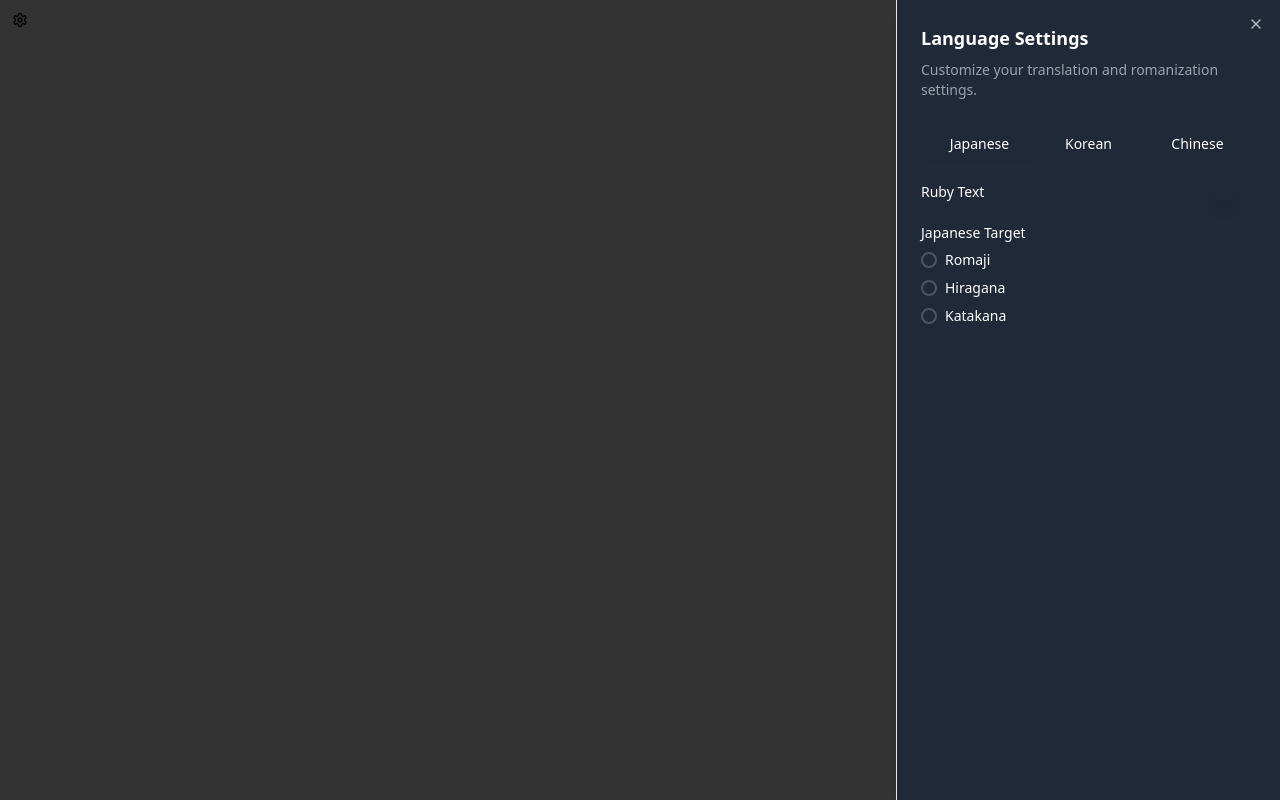
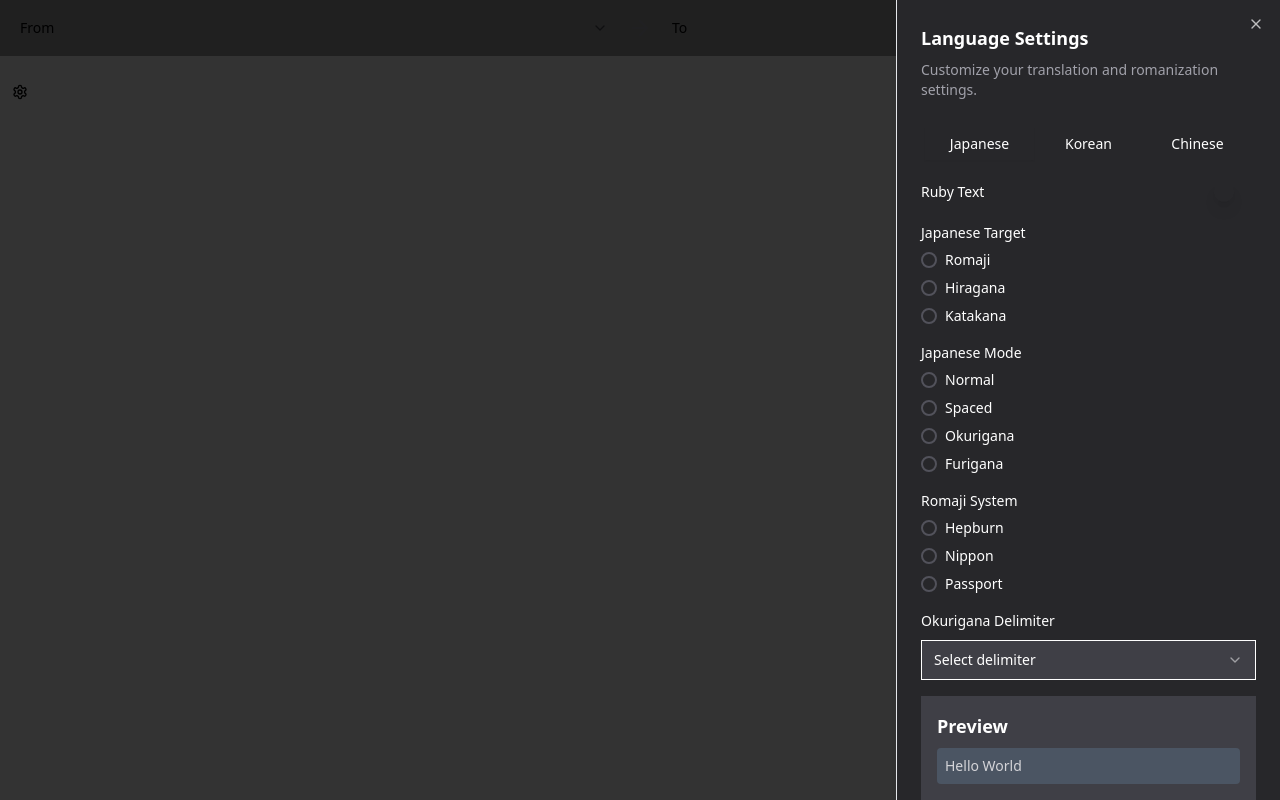
Before and after one commit to in-c0/spotify-lyrics-translator, a Next.js app: page /LanguageSettings in a window 1280 px wide. Both pictures are taken after a click on the button "Open settings". Built offline with nearby package versions, Linux system fonts and the light colour scheme.

Commit message:
Polished settings sheet UI

```diff
--- a/src/pages/LanguageSettings.tsx
+++ b/src/pages/LanguageSettings.tsx
@@ -1,34 +1,62 @@
-// components/LanguageSettings.tsx
+import React from 'react'
+import { ArrowRight, Settings } from 'lucide-react'
+import {
+  Select,
+  SelectContent,
+  SelectItem,
+  SelectTrigger,
+  SelectValue,
+} from "@/components/ui/select"
+import {
+  Sheet,
+  SheetContent,
+  SheetHeader,
+  SheetTitle,
+  SheetDescription,
+  SheetTrigger,
+} from "@/components/ui/sheet"
+import { Button } from "@/components/ui/button"
+import { Switch } from "@/components/ui/switch"
+import { Label } from "@/components/ui/label"
+import { RadioGroup, RadioGroupItem } from "@/components/ui/radio-group"
+import { Tabs, TabsContent, TabsList, TabsTrigger } from "@/components/ui/tabs"
+import LyricsPreview from './LyricsPreview'
 
-import React from 'react'
-import { Sheet, SheetContent, SheetHeader, SheetTitle, SheetDescription, SheetTrigger } from '@/components/ui/sheet'
-import { Button } from '@/components/ui/button'
-import { Settings } from 'lucide-react'
-import { Switch } from '@/components/ui/switch'
-import { Label } from '@/components/ui/label'
-import { Tabs, TabsContent, TabsList, TabsTrigger } from '@/components/ui/tabs'
-import { RadioGroup, RadioGroupItem } from '@/components/ui/radio-group'
+const languages = [
+  { code: 'auto', name: '🌐 Auto Detect' },
+  { code: 'en', name: '🇬🇧 English' },
+  { code: 'es', name: '🇪🇸 Spanish' },
+  { code: 'fr', name: '🇫🇷 French' },
+  { code: 'de', name: '🇩🇪 German' },
+  { code: 'ja', name: '🇯🇵 Japanese' },
+  { code: 'ko', name: '🇰🇷 Korean' },
+  { code: 'zh', name: '🇨🇳 Chinese' },
+]
 
 interface LanguageSettingsProps {
-  fromLanguage: string
-  rubyText: boolean
-  setRubyText: (value: boolean) => void
-  hangulSystem: string
-  setHangulSystem: (value: string) => void
-  japaneseTarget: string
-  setJapaneseTarget: (value: string) => void
-  japaneseMode: string
-  setJapaneseMode: (value: string) => void
-  romajiSystem: string
-  setRomajiSystem: (value: string) => void
-  okuriganaDelimiter: string
-  setOkuriganaDelimiter: (value: string) => void
-  isSettingsOpen: boolean
-  setIsSettingsOpen: (value: boolean) => void
+  fromLanguage: string;
+  toLanguage: string;
+  setFromLanguage: React.Dispatch<React.SetStateAction<string>>;
+  setToLanguage: React.Dispatch<React.SetStateAction<string>>;
+  rubyText: boolean;
+  setRubyText: React.Dispatch<React.SetStateAction<boolean>>;
+  hangulSystem: string;
+  setHangulSystem: React.Dispatch<React.SetStateAction<string>>;
+  japaneseTarget: string;
+  setJapaneseTarget: React.Dispatch<React.SetStateAction<string>>;
+  japaneseMode: string;
+  setJapaneseMode: React.Dispatch<React.SetStateAction<string>>;
+  romajiSystem: string;
+  setRomajiSystem: React.Dispatch<React.SetStateAction<string>>;
+  okuriganaDelimiter: string;
+  setOkuriganaDelimiter: React.Dispatch<React.SetStateAction<string>>;
 }
 
 export default function LanguageSettings({
   fromLanguage,
+  toLanguage,
+  setFromLanguage,
+  setToLanguage,
   rubyText,
   setRubyText,
   hangulSystem,
@@ -40,22 +68,55 @@ export default function LanguageSettings({
   romajiSystem,
   setRomajiSystem,
   okuriganaDelimiter,
-  setOkuriganaDelimiter,
-  isSettingsOpen,
-  setIsSettingsOpen,
+  setOkuriganaDelimiter
 }: LanguageSettingsProps) {
   return (
-    <Sheet open={isSettingsOpen} onOpenChange={setIsSettingsOpen}>
+    <div>
+      <div className="flex items-center space-x-2 mb-4 bg-zinc-700/50 p-2 rounded-lg">
+        <div className="flex-1">
+          <Select value={fromLanguage} onValueChange={setFromLanguage}>
+            <SelectTrigger className="w-full bg-transparent border-none focus:ring-0">
+              <SelectValue placeholder="From" />
+            </SelectTrigger>
+            <SelectContent className="bg-zinc-700 text-white">
+              {languages.map((lang) => (
+                <SelectItem key={lang.code} value={lang.code}>
+                  {lang.name}
+                </SelectItem>
+              ))}
+            </SelectContent>
+          </Select>
+        </div>
+        <div className="text-zinc-400">
+          <ArrowRight className="h-6 w-6"/>
+        </div>
+        <div className="flex-1">
+          <Select value={toLanguage} onValueChange={setToLanguage}>
+            <SelectTrigger className="w-full bg-transparent border-none focus:ring-0">
+              <SelectValue placeholder="To" />
+            </SelectTrigger>
+            <SelectContent className="bg-zinc-700 text-white">
+              {languages.filter(lang => lang.code !== 'auto').map((lang) => (
+                <SelectItem key={lang.code} value={lang.code}>
+                  {lang.name}
+                </SelectItem>
+              ))}
+            </SelectContent>
+          </Select>
+        </div>
+      </div>
+
+      <Sheet>
         <SheetTrigger asChild>
           <Button variant="ghost" size="icon">
             <Settings className="h-5 w-5" />
             <span className="sr-only">Open settings</span>
           </Button>
         </SheetTrigger>
-      <SheetContent className="bg-gray-800 text-white overflow-y-auto">
+        <SheetContent className="bg-zinc-800 text-white overflow-y-auto">
           <SheetHeader>
             <SheetTitle className="text-white">Language Settings</SheetTitle>
-          <SheetDescription className="text-gray-400">
+            <SheetDescription className="text-zinc-400">
               Customize your translation and romanization settings.
             </SheetDescription>
           </SheetHeader>
@@ -75,17 +136,51 @@ export default function LanguageSettings({
                     onCheckedChange={setRubyText}
                   />
                 </div>
-              {/* Additional Japanese settings */}
                 <div className="space-y-2">
                   <Label className="text-white">Japanese Target</Label>
                   <RadioGroup value={japaneseTarget} onValueChange={setJapaneseTarget} className="space-y-1">
                     {['Romaji', 'Hiragana', 'Katakana'].map((value) => (
                       <div key={value} className="flex items-center space-x-2">
-                      <RadioGroupItem value={value} id={value.toLowerCase()} className="border-2 border-gray-600 text-white focus:border-green-500" />
+                        <RadioGroupItem value={value} id={value.toLowerCase()} className="border-2 border-zinc-600 text-white focus:border-green-500" />
                         <Label htmlFor={value.toLowerCase()} className="text-white">{value}</Label>
                       </div>
                     ))}
                   </RadioGroup>
+                </div>
+                <div className="space-y-2">
+                  <Label className="text-white">Japanese Mode</Label>
+                  <RadioGroup value={japaneseMode} onValueChange={setJapaneseMode} className="space-y-1">
+                    {['Normal', 'Spaced', 'Okurigana', 'Furigana'].map((value) => (
+                      <div key={value} className="flex items-center space-x-2">
+                        <RadioGroupItem value={value} id={value.toLowerCase()} className="border-2 border-zinc-600 text-white focus:border-green-500" />
+                        <Label htmlFor={value.toLowerCase()} className="text-white">{value}</Label>
+                      </div>
+                    ))}
+                  </RadioGroup>
+                </div>
+                <div className="space-y-2">
+                  <Label className="text-white">Romaji System</Label>
+                  <RadioGroup value={romajiSystem} onValueChange={setRomajiSystem} className="space-y-1">
+                    {['Hepburn', 'Nippon', 'Passport'].map((value) => (
+                      <div key={value} className="flex items-center space-x-2">
+                        <RadioGroupItem value={value} id={value.toLowerCase()} className="border-2 border-zinc-600 text-white focus:border-green-500" />
+                        <Label htmlFor={value.toLowerCase()} className="text-white">{value}</Label>
+                      </div>
+                    ))}
+                  </RadioGroup>
+                </div>
+                <div className="space-y-2">
+                  <Label htmlFor="okuriganaDelimiter" className="text-white">Okurigana Delimiter</Label>
+                  <Select value={okuriganaDelimiter} onValueChange={setOkuriganaDelimiter}>
+                    <SelectTrigger id="okuriganaDelimiter" className="bg-zinc-700 text-white">
+                      <SelectValue placeholder="Select delimiter" />
+                    </SelectTrigger>
+                    <SelectContent className="bg-zinc-700 text-white">
+                      <SelectItem value="( )">( )</SelectItem>
+                      <SelectItem value="[ ]">[ ]</SelectItem>
+                      <SelectItem value="{ }">{ '{' } { '}' }</SelectItem>
+                    </SelectContent>
+                  </Select>
                 </div>
               </TabsContent>
               <TabsContent value="ko" className="mt-4 space-y-4">
@@ -97,7 +192,17 @@ export default function LanguageSettings({
                     onCheckedChange={setRubyText}
                   />
                 </div>
-              {/* Additional Korean settings */}
+                <div className="space-y-2">
+                  <Label className="text-white">Hangul System</Label>
+                  <RadioGroup value={hangulSystem} onValueChange={setHangulSystem} className="space-y-1">
+                    {['Revised', 'McCune', 'Yale'].map((value) => (
+                      <div key={value} className="flex items-center space-x-2">
+                        <RadioGroupItem value={value} id={value.toLowerCase()} className="border-2 border-zinc-600 text-white focus:border-green-500" />
+                        <Label htmlFor={value.toLowerCase()} className="text-white">{value}</Label>
+                      </div>
+                    ))}
+                  </RadioGroup>
+                </div>
               </TabsContent>
               <TabsContent value="zh" className="mt-4 space-y-4">
                 <div className="flex items-center justify-between">
@@ -108,11 +213,25 @@ export default function LanguageSettings({
                     onCheckedChange={setRubyText}
                   />
                 </div>
-              {/* Additional Chinese settings */}
               </TabsContent>
             </Tabs>
+            <div className="mt-4 p-4 bg-zinc-700 rounded-md">
+              <h3 className="text-lg font-semibold mb-2">Preview</h3>
+              <div className="text-zinc-300 text-sm">
+                <LyricsPreview
+                  fromLanguage={fromLanguage}
+                  rubyText={rubyText}
+                  hangulSystem={hangulSystem}
+                  japaneseTarget={japaneseTarget}
+                  japaneseMode={japaneseMode}
+                  romajiSystem={romajiSystem}
+                  okuriganaDelimiter={okuriganaDelimiter}
+                />
+              </div>
+            </div>
           </div>
         </SheetContent>
       </Sheet>
+    </div>
   )
 }
--- a/src/pages/SettingsSheet.tsx
+++ b/src/pages/SettingsSheet.tsx
@@ -1,5 +1,3 @@
-// src/components/SettingsSheet.tsx
-
 import React from 'react'
 import { Sheet, SheetTrigger, SheetContent, SheetHeader, SheetTitle, SheetDescription } from '@/components/ui/sheet'
 import { Button } from '@/components/ui/button'
@@ -14,7 +12,6 @@ import LyricsPreview from './LyricsPreview'
 interface SettingsSheetProps {
   isSettingsOpen: boolean
   setIsSettingsOpen: React.Dispatch<React.SetStateAction<boolean>>
-  // Language-specific settings and setters
   fromLanguage: string
   rubyText: boolean
   setRubyText: React.Dispatch<React.SetStateAction<boolean>>
@@ -30,7 +27,7 @@ interface SettingsSheetProps {
   setOkuriganaDelimiter: React.Dispatch<React.SetStateAction<string>>
 }
 
-const SettingsSheet: React.FC<SettingsSheetProps> = ({
+export default function SettingsSheet({
   isSettingsOpen,
   setIsSettingsOpen,
   fromLanguage,
@@ -46,7 +43,7 @@ const SettingsSheet: React.FC<SettingsSheetProps> = ({
   setRomajiSystem,
   okuriganaDelimiter,
   setOkuriganaDelimiter,
-}) => {
+}: SettingsSheetProps) {
   return (
     <Sheet open={isSettingsOpen} onOpenChange={setIsSettingsOpen}>
       <SheetTrigger asChild>
@@ -55,123 +52,129 @@ const SettingsSheet: React.FC<SettingsSheetProps> = ({
           <span className="sr-only">Open settings</span>
         </Button>
       </SheetTrigger>
-      <SheetContent className="bg-gray-800 text-white overflow-y-auto">
+      <SheetContent className="bg-zinc-800 text-white overflow-y-auto">
         <SheetHeader>
           <SheetTitle className="text-white">Language Settings</SheetTitle>
-          <SheetDescription className="text-gray-400">
-            Customize your translation and romanization settings.
+          <SheetDescription className="text-zinc-400">
+            Customize your translation and romanization settings. ***WORK IN PROGRESS - COMING SOON!***
           </SheetDescription>
         </SheetHeader>
         <div className="mt-6 space-y-4">
           <Tabs defaultValue={fromLanguage} className="w-full">
-            <TabsList className="grid w-full grid-cols-3">
-              <TabsTrigger value="ja">Japanese</TabsTrigger>
-              <TabsTrigger value="ko">Korean</TabsTrigger>
-              <TabsTrigger value="zh">Chinese</TabsTrigger>
+            <TabsList className="grid w-full grid-cols-3 bg-zinc-700">
+              <TabsTrigger
+                value="ja"
+                className="data-[state=active]:bg-zinc-600 data-[state=active]:text-white"
+              >
+                Japanese
+              </TabsTrigger>
+              <TabsTrigger
+                value="ko"
+                className="data-[state=active]:bg-zinc-600 data-[state=active]:text-white"
+              >
+                Korean
+              </TabsTrigger>
+              <TabsTrigger
+                value="zh"
+                className="data-[state=active]:bg-zinc-600 data-[state=active]:text-white"
+              >
+                Chinese
+              </TabsTrigger>
             </TabsList>
-            {/* Japanese Settings */}
             <TabsContent value="ja" className="mt-4 space-y-4">
-              {/* Ruby Text Toggle */}
               <div className="flex items-center justify-between">
                 <Label htmlFor="japaneseRubyText" className="text-white">Ruby Text</Label>
                 <Switch
                   id="japaneseRubyText"
                   checked={rubyText}
                   onCheckedChange={setRubyText}
+                  className="bg-zinc-600 data-[state=checked]:bg-green-500"
                 />
               </div>
-              {/* Japanese Target Radio Group */}
               <div className="space-y-2">
                 <Label className="text-white">Japanese Target</Label>
                 <RadioGroup value={japaneseTarget} onValueChange={setJapaneseTarget} className="space-y-1">
                   {['Romaji', 'Hiragana', 'Katakana'].map((value) => (
                     <div key={value} className="flex items-center space-x-2">
-                      <RadioGroupItem value={value} id={value.toLowerCase()} className="border-2 border-gray-600 text-white focus:border-green-500" />
+                      <RadioGroupItem value={value} id={value.toLowerCase()} className="border-2 border-zinc-600 text-white focus:border-green-500" />
                       <Label htmlFor={value.toLowerCase()} className="text-white">{value}</Label>
                     </div>
                   ))}
                 </RadioGroup>
               </div>
-              {/* Japanese Mode Radio Group */}
               <div className="space-y-2">
                 <Label className="text-white">Japanese Mode</Label>
                 <RadioGroup value={japaneseMode} onValueChange={setJapaneseMode} className="space-y-1">
                   {['Normal', 'Spaced', 'Okurigana', 'Furigana'].map((value) => (
                     <div key={value} className="flex items-center space-x-2">
-                      <RadioGroupItem value={value} id={value.toLowerCase()} className="border-2 border-gray-600 text-white focus:border-green-500" />
+                      <RadioGroupItem value={value} id={value.toLowerCase()} className="border-2 border-zinc-600 text-white focus:border-green-500" />
                       <Label htmlFor={value.toLowerCase()} className="text-white">{value}</Label>
                     </div>
                   ))}
                 </RadioGroup>
               </div>
-              {/* Romaji System Radio Group */}
               <div className="space-y-2">
                 <Label className="text-white">Romaji System</Label>
                 <RadioGroup value={romajiSystem} onValueChange={setRomajiSystem} className="space-y-1">
                   {['Hepburn', 'Nippon', 'Passport'].map((value) => (
                     <div key={value} className="flex items-center space-x-2">
-                      <RadioGroupItem value={value} id={value.toLowerCase()} className="border-2 border-gray-600 text-white focus:border-green-500" />
+                      <RadioGroupItem value={value} id={value.toLowerCase()} className="border-2 border-zinc-600 text-white focus:border-green-500" />
                       <Label htmlFor={value.toLowerCase()} className="text-white">{value}</Label>
                     </div>
                   ))}
                 </RadioGroup>
               </div>
-              {/* Okurigana Delimiter Select */}
               <div className="space-y-2">
                 <Label htmlFor="okuriganaDelimiter" className="text-white">Okurigana Delimiter</Label>
                 <Select value={okuriganaDelimiter} onValueChange={setOkuriganaDelimiter}>
-                  <SelectTrigger id="okuriganaDelimiter" className="bg-gray-700 text-white">
+                  <SelectTrigger id="okuriganaDelimiter" className="bg-zinc-700 text-white">
                     <SelectValue placeholder="Select delimiter" />
                   </SelectTrigger>
-                  <SelectContent className="bg-gray-700 text-white">
+                  <SelectContent className="bg-zinc-700 text-white">
                     <SelectItem value="( )">( )</SelectItem>
                     <SelectItem value="[ ]">[ ]</SelectItem>
-                    <SelectItem value="{ }">{'{ }'}</SelectItem>
+                    <SelectItem value="{ }">{ '{' } { '}' }</SelectItem>
                   </SelectContent>
                 </Select>
               </div>
             </TabsContent>
-            {/* Korean Settings */}
             <TabsContent value="ko" className="mt-4 space-y-4">
-              {/* Ruby Text Toggle */}
               <div className="flex items-center justify-between">
                 <Label htmlFor="koreanRubyText" className="text-white">Ruby Text</Label>
                 <Switch
                   id="koreanRubyText"
                   checked={rubyText}
                   onCheckedChange={setRubyText}
+                  className="bg-zinc-600 data-[state=checked]:bg-green-500"
                 />
               </div>
-              {/* Hangul System Radio Group */}
               <div className="space-y-2">
                 <Label className="text-white">Hangul System</Label>
                 <RadioGroup value={hangulSystem} onValueChange={setHangulSystem} className="space-y-1">
                   {['Revised', 'McCune', 'Yale'].map((value) => (
                     <div key={value} className="flex items-center space-x-2">
-                      <RadioGroupItem value={value} id={value.toLowerCase()} className="border-2 border-gray-600 text-white focus:border-green-500" />
+                      <RadioGroupItem value={value} id={value.toLowerCase()} className="border-2 border-zinc-600 text-white focus:border-green-500" />
                       <Label htmlFor={value.toLowerCase()} className="text-white">{value}</Label>
                     </div>
                   ))}
                 </RadioGroup>
               </div>
             </TabsContent>
-            {/* Chinese Settings */}
             <TabsContent value="zh" className="mt-4 space-y-4">
-              {/* Ruby Text Toggle */}
               <div className="flex items-center justify-between">
                 <Label htmlFor="chineseRubyText" className="text-white">Ruby Text (Pinyin)</Label>
                 <Switch
                   id="chineseRubyText"
                   checked={rubyText}
                   onCheckedChange={setRubyText}
+                  className="bg-zinc-600 data-[state=checked]:bg-green-500"
                 />
               </div>
             </TabsContent>
           </Tabs>
-          {/* Lyrics Preview */}
-          <div className="mt-4 p-4 bg-gray-700 rounded-md">
+          <div className="mt-4 p-4 bg-zinc-700 rounded-md">
             <h3 className="text-lg font-semibold mb-2">Preview</h3>
-            <div className="text-gray-300 text-sm">
+            <div className="text-zinc-300 text-sm">
               <LyricsPreview
                 fromLanguage={fromLanguage}
                 rubyText={rubyText}
@@ -188,5 +191,3 @@ const SettingsSheet: React.FC<SettingsSheetProps> = ({
     </Sheet>
   )
 }
-
-export default SettingsSheet
```
Also changed, not shown: src/pages/EnhancedLyricsTranslator.tsx (+9 -7 lines). Lines whose indentation alone changed are shown as unchanged.
